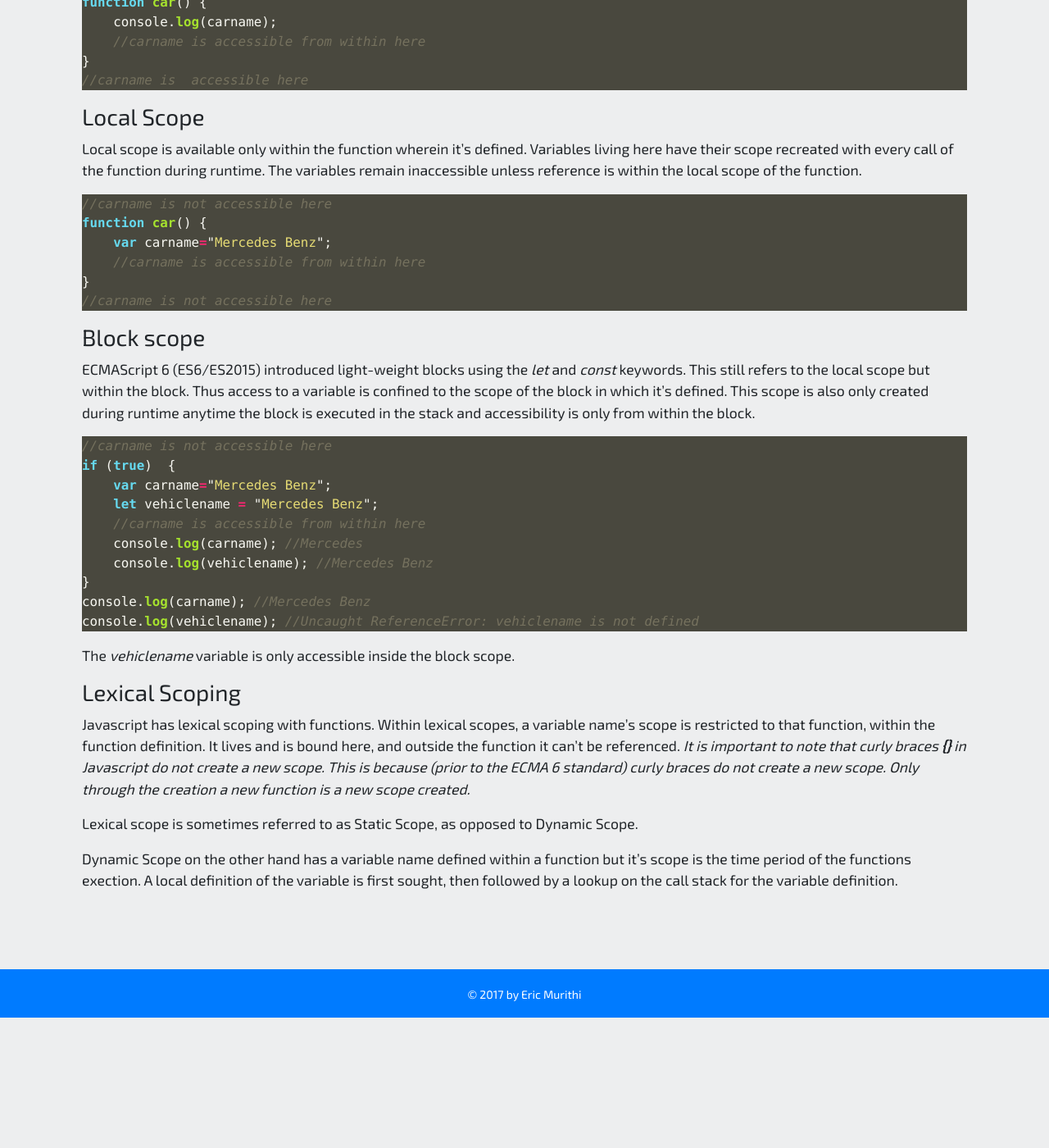
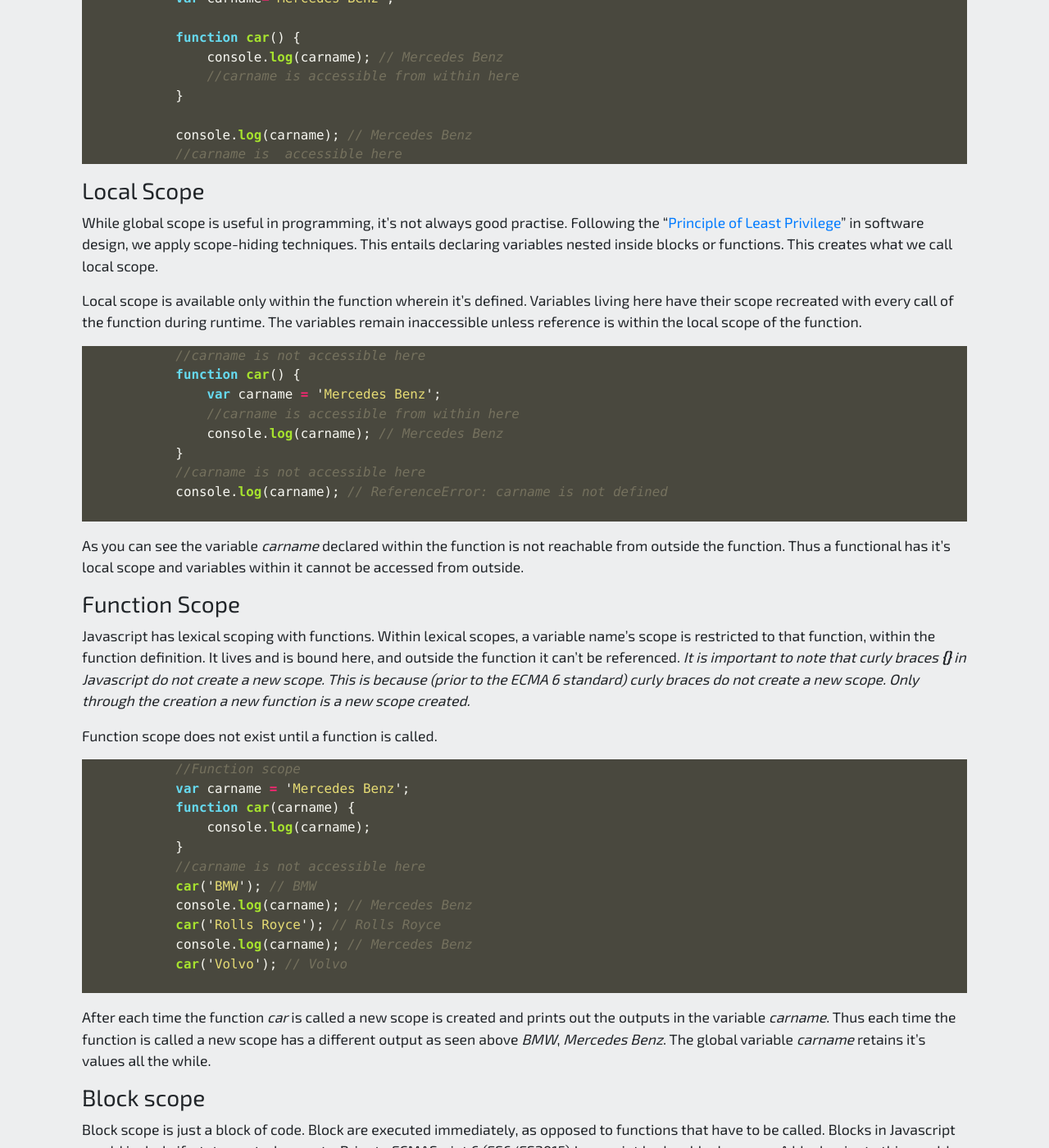
Before and after one commit to Murithi/murithi.github.io, a Jekyll site: the page built from _posts/2017-10-05-scope-in-javascript.md, in a window 1280 px wide and 1400 px high, scrolled down 563 px. Shown: the whole window at 82% size. Built offline with Jekyll 4.4.1, drawn with Linux system fonts in a browser that asks for light colours; nearby versions of some CDN libraries; comment, search, counter and statistics services are not loaded; before the commit the page ends 1804 px from its top, so only the background shows below that; some of the changed text lies outside the part shown.

Commit message:
Completed post

````diff
--- a/_includes/navigation.html
+++ b/_includes/navigation.html
@@ -1,4 +1,3 @@
-{% if page.subscription-form %}
 <nav class="navbar navbar-expand-lg navbar-dark bg-dark ">
     <a class="navbar-brand" href="#"></a>
     <button class="navbar-toggler" type="button" data-toggle="collapse" data-target="#navbarNav" aria-controls="navbarNav" aria-expanded="false"
@@ -16,5 +15,3 @@
         </div>
     </div>
 </nav>
-
-{% endif %}
--- a/_posts/2017-10-05-scope-in-javascript.md
+++ b/_posts/2017-10-05-scope-in-javascript.md
@@ -6,9 +6,9 @@ author: Murithi M'Inoti
 comments: true
 ---
 
-Scope refers to the context of execution, the context in which values and expressions are "visible" and or can be refered to. Outside of this, the variable can't be used. Scope can be said to be a set of rules that indicate where we should look for a variable.
+Scope can be said to be a set of rules that indicate where we should look for a variable. It defines the area where variables are available. A variable will normally belong to a certain context of execution. In this context certain variables- *values and expressions* are "visible" and or can be refered to. Outside of this, the variable can't be used.
 
-Scope is layered in hierarchy in Javascript. This means that child scopes have access to parent scopes, but not vice versa.
+
 
 ## Variable scope
 Normally variables in Javascript will either be defined in global or local scope. A variable declared outside a function is global. Otherwise, variables are limited to the local scope of the function in which they are defined.
@@ -19,51 +19,102 @@ Normally variables in Javascript will either be defined in global or local scope
 A variable declared as global lives throughout run-time. It is accessible and alterable in any scope as the global scope is a parent to all scopes in the execution.
 
 ```javascript
-//carname is  accessible here
-var carname="Mercedes Benz";
+            //carname is  accessible here
+            var carname="Mercedes Benz";
 
-function car() {
-    console.log(carname);
-    //carname is accessible from within here
-}
-//carname is  accessible here
+            function car() {
+                console.log(carname); // Mercedes Benz
+                //carname is accessible from within here
+            }
+
+            console.log(carname); // Mercedes Benz
+            //carname is  accessible here
 ```
 ### Local Scope
+
+While global scope is useful in programming, it's not always good practise. Following the "<a href="https://en.wikipedia.org/wiki/Principle_of_least_privilege" target="_blank">Principle of Least Privilege</a>" in software design, we apply scope-hiding techniques. This entails declaring variables nested inside blocks or functions. This creates what we call local scope.
 
 Local scope is available only within the function wherein it's defined. Variables living here have their scope recreated with every call of the function during runtime. The variables remain inaccessible unless reference is within the local scope of the function.
 
 ```javascript
-//carname is not accessible here
-function car() {
-    var carname="Mercedes Benz";
-    //carname is accessible from within here
-}
-//carname is not accessible here
+            //carname is not accessible here
+            function car() {
+                var carname = 'Mercedes Benz';
+                //carname is accessible from within here
+                console.log(carname); // Mercedes Benz
+            }
+            //carname is not accessible here
+            console.log(carname); // ReferenceError: carname is not defined
+
 ```
+As you can see the variable *carname* declared within the function is not reachable from outside the function. Thus a functional has it's local scope and variables within it cannot be accessed from outside.
+
+### Function Scope
+Javascript has lexical scoping with functions. Within lexical scopes, a variable name's scope is restricted to that function, within the function definition. It lives and is bound here, and outside the function it can't be referenced.
+_It is important to note that curly braces **{}**  in Javascript do not create a new scope. This is because (prior to the ECMA 6 standard) curly braces do not create a new scope. Only through the creation a new function is a new scope created._
+
+Function scope does not exist until a function is called.
+
+``` javascript
+            //Function scope
+            var carname = 'Mercedes Benz';
+            function car(carname) {
+                console.log(carname);
+            }
+            //carname is not accessible here
+            car('BMW'); // BMW
+            console.log(carname); // Mercedes Benz
+            car('Rolls Royce'); // Rolls Royce
+            console.log(carname); // Mercedes Benz
+            car('Volvo'); // Volvo
+
+```
+After each time the function *car* is called a new scope is created and prints out the outputs in the variable *carname*. Thus each time the function is called a new scope has a different output as seen above *BMW*, *Mercedes Benz*. The global variable *carname* retains it's values all the while.
 
 ### Block scope
+Block scope is just a block of code. Block are executed immediately, as opposed to functions that have to be called. Blocks in Javascript would include if-statements, loops etc. Prior to ECMAScript 6 (ES6/ES2015) Javascript had no block scopes. A block prior to this would have worked as follows.
+```javascript
+            // Blocks in Javascript don't create scope
+            var carname="Mercedes Benz";
+            if (true){
+                var carname = "Volvo";
+                console.log(carname); // Volvo
+            }
+            console.log(carname); // Volvo
+
+```
+The way to create block scope was through Immediately Invoked Function Expressions (IIFE) pattern.
+```javascript
+            //IIFE Demo
+            var carname = 'Mercedes Benz';
+            (function car(carname) {
+                var carname = 'Volvo';
+                console.log(carname);// Volvo
+            })()
+            //carname prints out the global scope value
+            console.log(carname); // Mercedes Benz
+
+```
+The output of *carname* within the function is changed within the function expression, without affecting global variable *carname*.
+
 ECMAScript 6 (ES6/ES2015) introduced light-weight blocks using the *let* and *const* keywords. This still refers to the local scope but within the block. Thus access to a variable is confined to the scope of the block in which it's defined. This scope is also only created during runtime anytime the block is executed in the stack and accessibility is only from within the block.
 
 
 ```javascript
-//carname is not accessible here
-if (true)  {
-    var carname="Mercedes Benz";
-    let vehiclename = "Mercedes Benz";
-    //carname is accessible from within here
-    console.log(carname); //Mercedes
-    console.log(vehiclename); //Mercedes Benz
-}
-console.log(carname); //Mercedes Benz
-console.log(vehiclename); //Uncaught ReferenceError: vehiclename is not defined
+            //Block Scope Demo
+            var carname="Mercedes Benz";
+            if (true)  {
+
+                let carname = "Volvo";
+                let vehiclename = "Volvo";
+                //vehiclename is only accessible from within here
+                console.log(carname); //Volvo
+
+            }
+            console.log(carname); //Mercedes Benz
+            console.log(vehiclename); //Uncaught ReferenceError: vehiclename is not defined
 ```
 The *vehiclename* variable is only accessible inside the block scope.
 
-### Lexical Scoping
-
-Javascript has lexical scoping with functions. Within lexical scopes, a variable name's scope is restricted to that function, within the function definition. It lives and is bound here, and outside the function it can't be referenced.
-_It is important to note that curly braces **{}**  in Javascript do not create a new scope. This is because (prior to the ECMA 6 standard) curly braces do not create a new scope. Only through the creation a new function is a new scope created._
-
-Lexical scope is sometimes referred to as Static Scope, as opposed to Dynamic Scope.
-
-Dynamic Scope on the other hand has a variable name defined within a function but it's scope is the time period of the functions exection. A local definition of the variable is first sought, then followed by a lookup on the call stack for the variable definition.
+### That's it!
+We've covered the basics regarding scope in this post. There's always more to learn, but this should be sufficient to help you grasp the basics. Happy coding!
````
Also changed, not shown: _includes/blogjumbo.html (+8 -0 lines), _includes/subscription-form.html (+12 -30 lines), draft/2017-10-18-second-post.md (renamed from _posts/2017-10-18-second-post.md), 6 other files.
